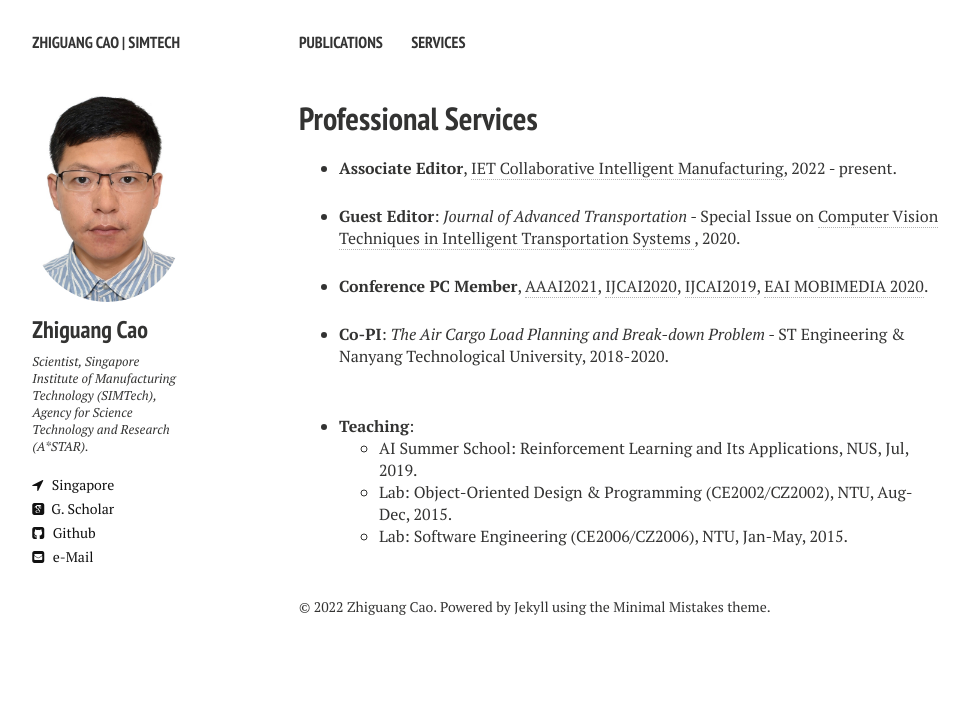
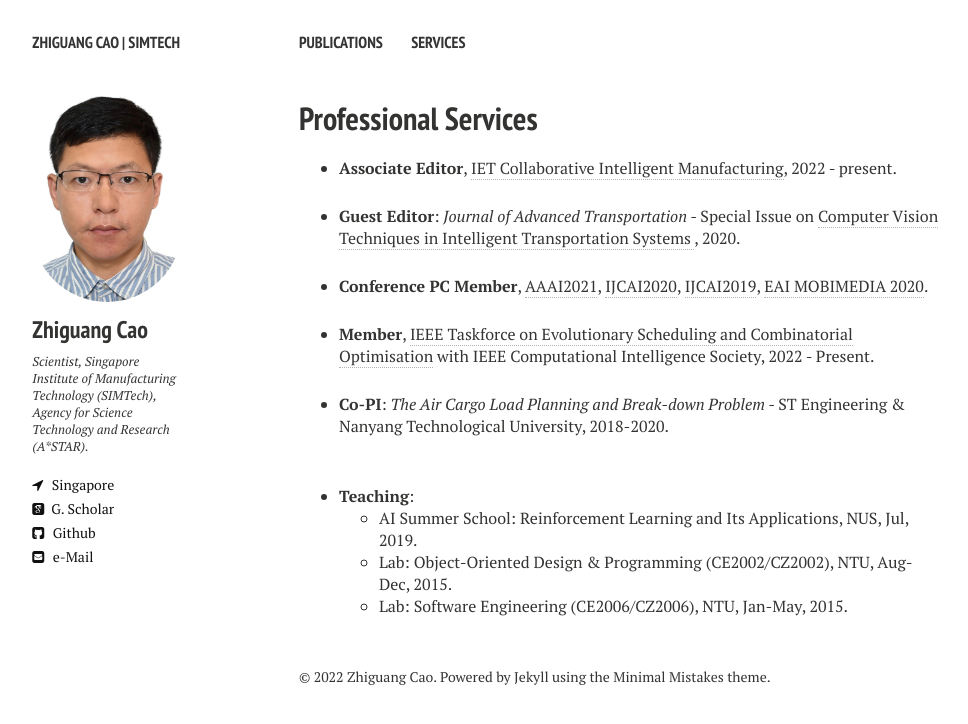
Before and after one commit to zhiguangcaosg/zhiguangcaosg.github.io, a Jekyll site: the page built from tools.md, in a window 1280 px wide. Shown: the top 724 px of the page, without its empty margins (21-989 px from the left). Built offline with Jekyll 4.4.1, drawn with Linux system fonts in a browser that asks for light colours; nearby versions of some CDN libraries.

Commit message:
Update tools.md

```diff
--- a/tools.md
+++ b/tools.md
@@ -36,6 +36,12 @@ comments: false
 </p>
 </li>
 
+<li>
+<p>
+<b>Member</b>, <a href="[https://aaai.org/Conferences/AAAI-21/aaai21call/](https://homepages.ecs.vuw.ac.nz/~yimei/ieee-tf-esco/)" target="_blank"> IEEE Taskforce on Evolutionary Scheduling and Combinatorial Optimisation</a> with IEEE Computational Intelligence Society, 2022 - Present.
+</p>
+</li>
+
 <!--
 <li>
 <p>
```
